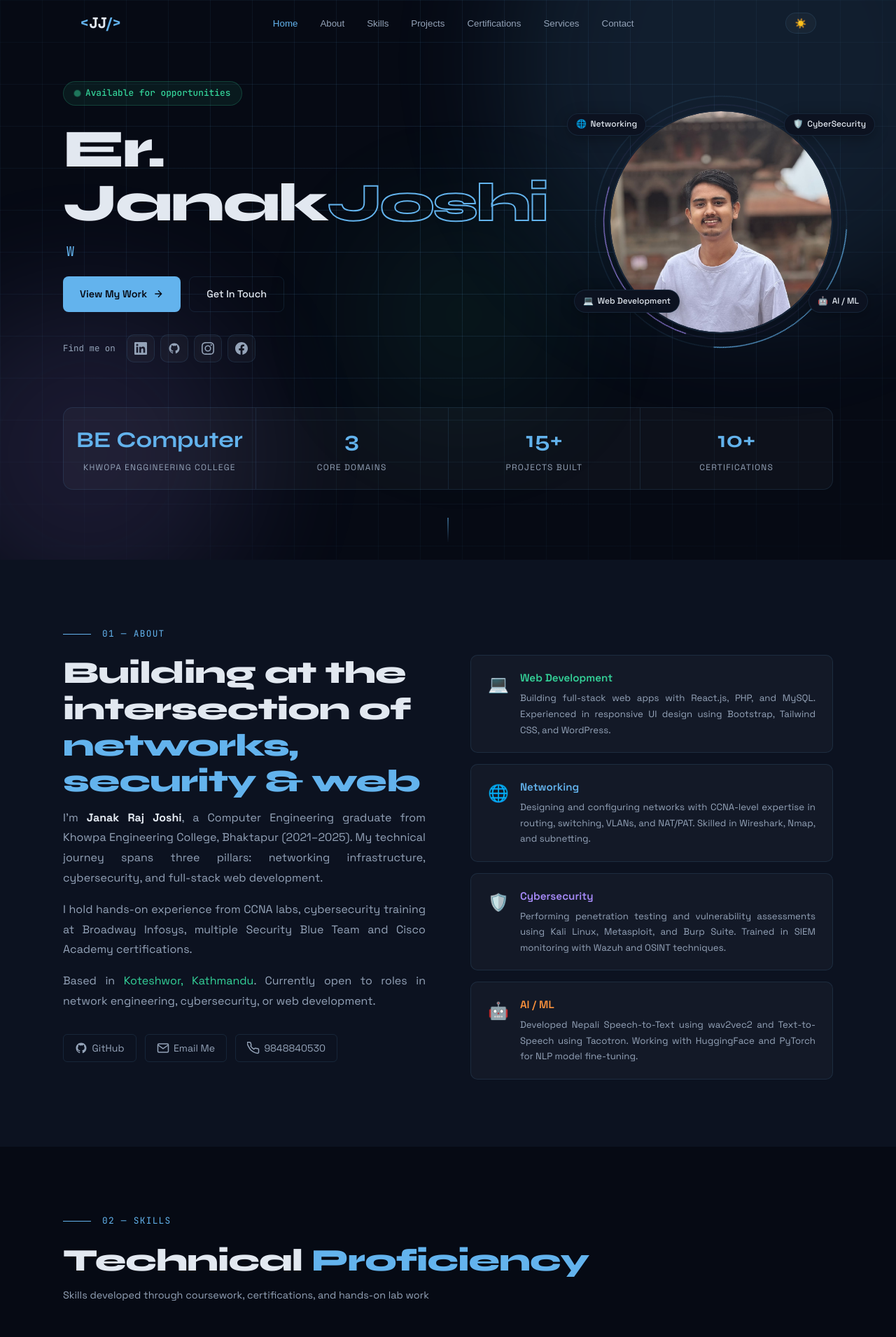
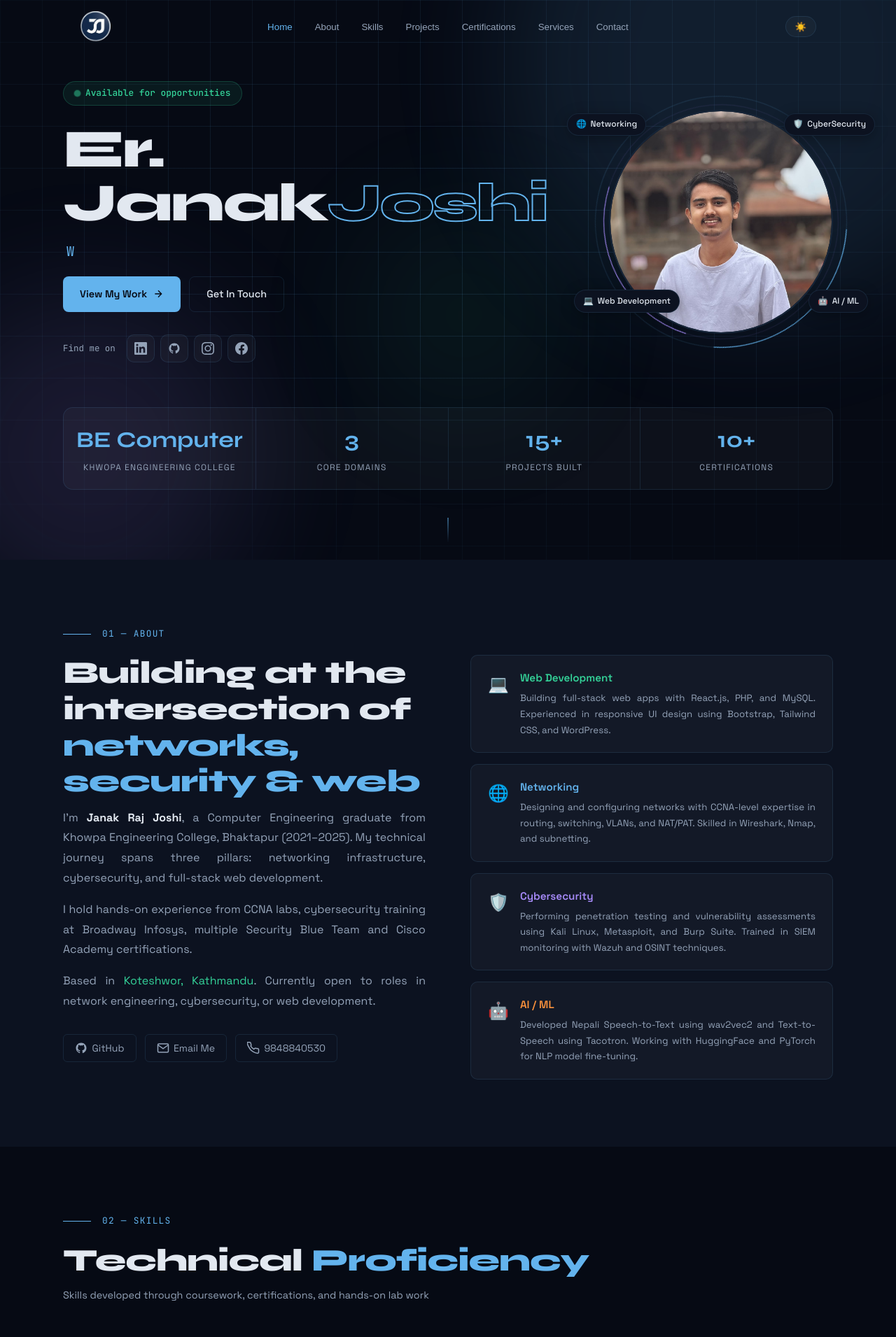
Before and after one commit to Janak-Joshi6789/myportfolio, a React (Vite) app: page / in a window 1280 px wide. Shown: the top 1911 px of the page at 70% size. Built offline with nearby package versions, Linux system fonts and the light colour scheme.

Commit message:
header footer update

```diff
--- a/index.html
+++ b/index.html
@@ -4,7 +4,7 @@
     <meta charset="UTF-8" />
     <link rel="icon" type="image/svg+xml" href="/vite.svg" />
     <meta name="viewport" content="width=device-width, initial-scale=1.0" />
-    <title>Janak Raj Joshi — Computer Engineer</title>
+    <title>Janak Raj Joshi</title>
     <link rel="preconnect" href="https://fonts.googleapis.com">
     <link rel="preconnect" href="https://fonts.gstatic.com" crossorigin>
     <link href="https://fonts.googleapis.com/css2?family=Space+Grotesk:wght@300;400;500;600;700&family=Syne:wght@400;500;600;700;800&family=JetBrains+Mono:wght@400;500&display=swap" rel="stylesheet">
--- a/src/components/Footer.jsx
+++ b/src/components/Footer.jsx
@@ -4,7 +4,8 @@ export default function Footer() {
       <div className="container">
         <div className="footer-inner">
           <div className="footer-logo">
-            <span className="logo-bracket">&lt;</span>JJ<span className="logo-bracket">/&gt;</span>
+            <img src="/favicon.png" alt="JJ" className="logo-icon" />
+
           </div>
           <p className="footer-text">
             Er. Janak Raj Joshi — Computer Engineer · Kathmandu, Nepal
@@ -15,6 +16,13 @@ export default function Footer() {
         </div>
       </div>
       <style>{`
+.logo-icon {
+  width: 44px;
+  height: 44px;
+  object-fit: contain;
+  vertical-align: middle;
+}
+
         .footer {
           border-top: 1px solid var(--border);
           padding: 2.5rem 1.5rem;
@@ -26,6 +34,7 @@ export default function Footer() {
           font-size: 1.4rem; font-weight: 800;
           color: var(--text); margin-bottom: 0.25rem;
         }
+
         .logo-bracket { color: var(--primary); }
         .footer-text { font-size: 0.88rem; color: var(--muted); }
         .footer-copy { font-size: 0.78rem; color: rgba(148,163,184,0.5); font-family: var(--font-mono); }
--- a/src/components/Navbar.jsx
+++ b/src/components/Navbar.jsx
@@ -59,13 +59,15 @@ export default function Navbar() {
         {/* Logo */}
         <a
           className="nav-logo"
-          href="#"
+          href="www.joshijanak.com.np"
           onClick={(e) => {
             e.preventDefault()
             window.scrollTo({ top: 0, behavior: 'smooth' })
           }}
         >
-          <span className="logo-bracket">&lt;</span>JJ<span className="logo-bracket">/&gt;</span>
+
+<img src="/favicon.png" alt="JJ" className="logo-icon" />
+
         </a>
 
         {/* Links */}
@@ -131,6 +133,12 @@ export default function Navbar() {
           --muted: #475569;
           --card: rgba(0,0,0,0.04);
         }
+          .logo-icon {
+  width: 34px;
+  height: 34px;
+  object-fit: contain;
+  vertical-align: middle;
+}
 
         /* ================= NAVBAR ================= */
         .navbar {
--- a/src/sections/Contact.jsx
+++ b/src/sections/Contact.jsx
@@ -89,25 +89,25 @@ export default function Contact() {
             <div className="contact-links">
               {[
                 {
-                  label: 'Email',
+                  label: 'Email: ',
                   val: 'janakjoshi6789@gmail.com',
                   href: 'mailto:janakjoshi6789@gmail.com',
                   icon: '✉️'
                 },
                 {
-                  label: 'Phone',
+                  label: 'Phone: ',
                   val: '+977 9848840530',
                   href: 'tel:9848840530',
                   icon: '📞'
                 },
                 {
-                  label: 'Location',
+                  label: 'Location: ',
                   val: 'Koteshwor, Kathmandu, Nepal',
                   href: null,
                   icon: '📍'
                 },
                 {
-                  label: 'GitHub',
+                  label: 'GitHub: ',
                   val: 'Janak-Joshi6789',
                   href: 'https://github.com/Janak-Joshi6789',
                   icon: '💻'
```
